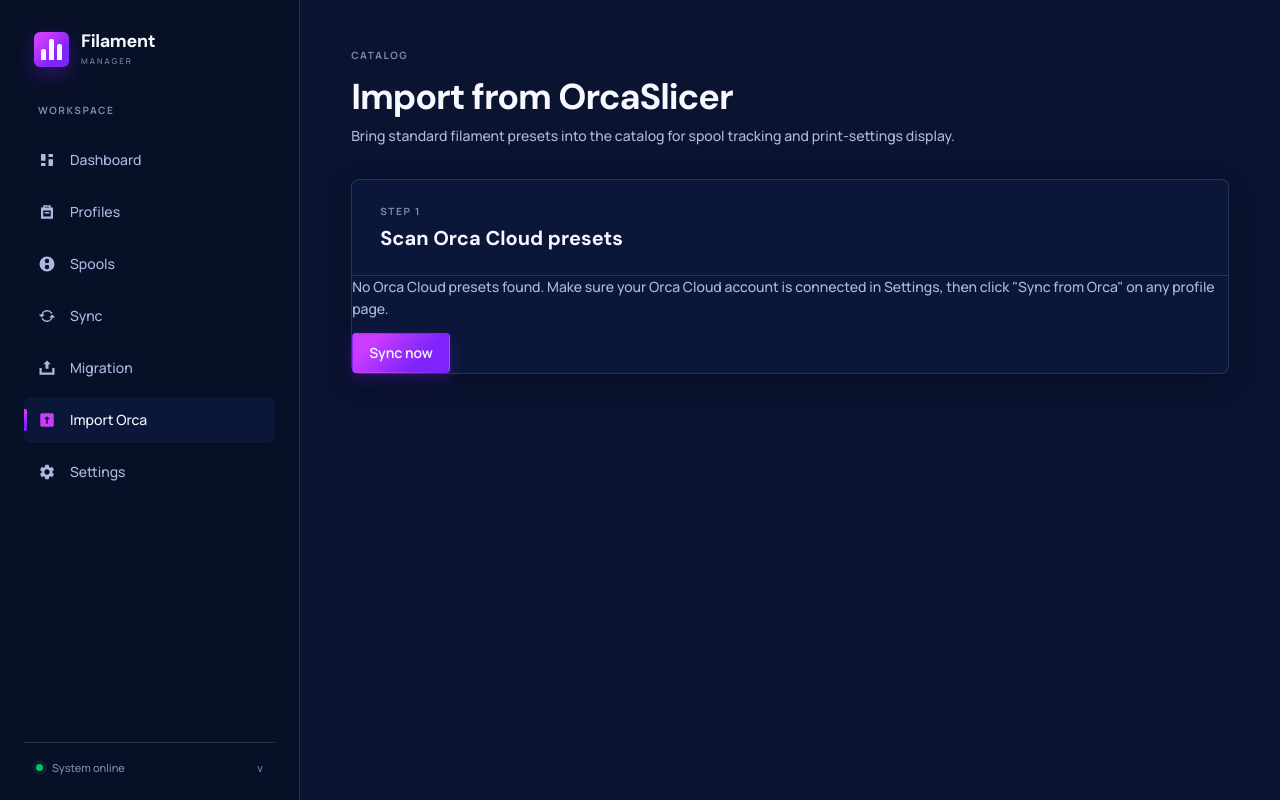
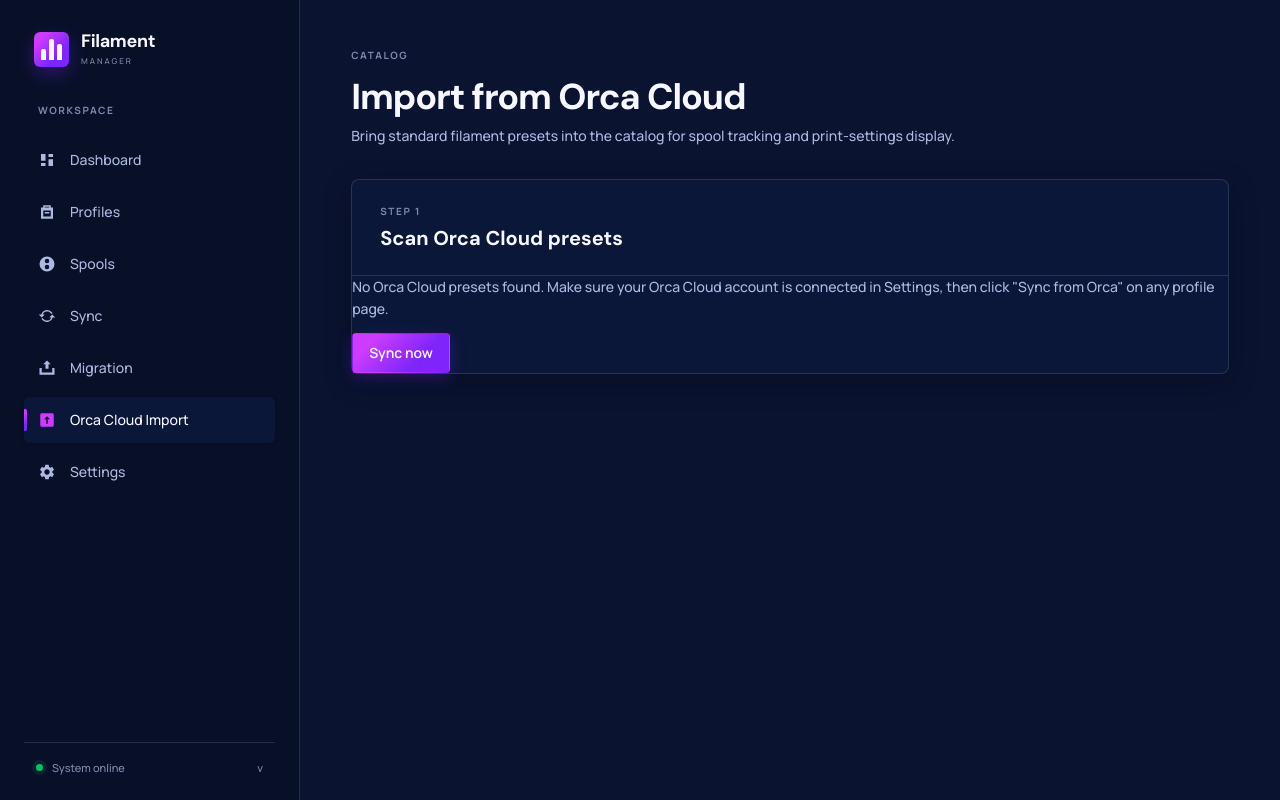
Before and after one commit to oliverzein/filament-manager, a FastAPI app: page /import-orca in a window 1280 px wide. Run offline with FastAPI, Linux system fonts and the light colour scheme.

Commit message:
fix: rename import page to Orca Cloud Import consistently

```diff
--- a/fm/api/templates/base.html
+++ b/fm/api/templates/base.html
@@ -37,7 +37,7 @@
       <a href="/migration" class="nav-item {% if request.url.path.startswith('/migration') %}active{% endif %}">
         <svg viewBox="0 0 24 24" aria-hidden="true"><path d="M12 2 7 7h3v6h4V7h3l-5-5ZM5 12H2v9h20v-9h-3v6H5v-6Z"/></svg><span>Migration</span>
       <a href="/import-orca" class="nav-item {% if request.url.path.startswith('/import-orca') %}active{% endif %}">
-        <svg viewBox="0 0 24 24" aria-hidden="true"><path d="M19 3H5c-1.1 0-2 .9-2 2v14c0 1.1.9 2 2 2h14c1.1 0 2-.9 2-2V5c0-1.1-.9-2-2-2Zm-7 4 4 4h-3v6h-2v-6H8l4-4Z"/></svg><span>Import Orca</span>
+        <svg viewBox="0 0 24 24" aria-hidden="true"><path d="M19 3H5c-1.1 0-2 .9-2 2v14c0 1.1.9 2 2 2h14c1.1 0 2-.9 2-2V5c0-1.1-.9-2-2-2Zm-7 4 4 4h-3v6h-2v-6H8l4-4Z"/></svg><span>Orca Cloud Import</span>
       </a>
       <a href="/settings" class="nav-item {% if request.url.path.startswith('/settings') %}active{% endif %}">
         <svg viewBox="0 0 24 24" aria-hidden="true"><path d="M19.14 12.94c.04-.3.06-.61.06-.94 0-.32-.02-.64-.07-.94l2.03-1.58a.49.49 0 0 0 .12-.61l-1.92-3.32a.488.488 0 0 0-.59-.22l-2.39.96c-.5-.38-1.03-.7-1.62-.94l-.36-2.54a.484.484 0 0 0-.48-.41h-3.84a.484.484 0 0 0-.48.41l-.36 2.54c-.59.24-1.13.57-1.62.94l-2.39-.96c-.22-.08-.47 0-.59.22L2.74 8.87c-.12.21-.08.47.12.61l2.03 1.58c-.05.3-.09.63-.09.94s.02.64.07.94l-2.03 1.58a.49.49 0 0 0-.12.61l1.92 3.32c.12.22.37.29.59.22l2.39-.96c.5.38 1.03.7 1.62.94l.36 2.54c.05.24.24.41.48.41h3.84c.24 0 .44-.17.47-.41l.36-2.54c.59-.24 1.13-.56 1.62-.94l2.39.96c.22.08.47 0 .59-.22l1.92-3.32c.12-.22.07-.47-.12-.61l-2.01-1.58zM12 15.6c-1.98 0-3.6-1.62-3.6-3.6s1.62-3.6 3.6-3.6 3.6 1.62 3.6 3.6-1.62 3.6-3.6 3.6z"/></svg><span>Settings</span>
--- a/fm/api/templates/import_orca.html
+++ b/fm/api/templates/import_orca.html
@@ -5,7 +5,7 @@
   <header class="page-header">
     <div>
       <p class="eyebrow">Catalog</p>
-      <h1>Import from OrcaSlicer</h1>
+      <h1>Import from Orca Cloud</h1>
       <p>Bring standard filament presets into the catalog for spool tracking and print-settings display.</p>
     </div>
   </header>
--- a/fm/api/ui.py
+++ b/fm/api/ui.py
@@ -867,7 +867,7 @@ def migration_apply(
     return RedirectResponse(url="/migration?applied=1", status_code=303)
 
 # ---------------------------------------------------------------------------
-# Import from OrcaSlicer — bring standard filament presets into the catalog
+# Import from Orca Cloud — bring standard filament presets into the catalog
 # ---------------------------------------------------------------------------
 
 
@@ -920,7 +920,7 @@ def _unmatched_orca_presets(db: Session) -> list[dict]:
 
 @router.get("/import-orca", response_class=HTMLResponse)
 def import_orca_page(request: Request, db: DbSession) -> HTMLResponse:
-    """Show unmatched OrcaSlicer presets for import as profiles."""
+    """Show unmatched Orca Cloud presets for import as profiles."""
     all_presets = _pull_orca_presets()
     presets = _unmatched_orca_presets(db)
     applied = request.query_params.get("applied") == "1"
```
